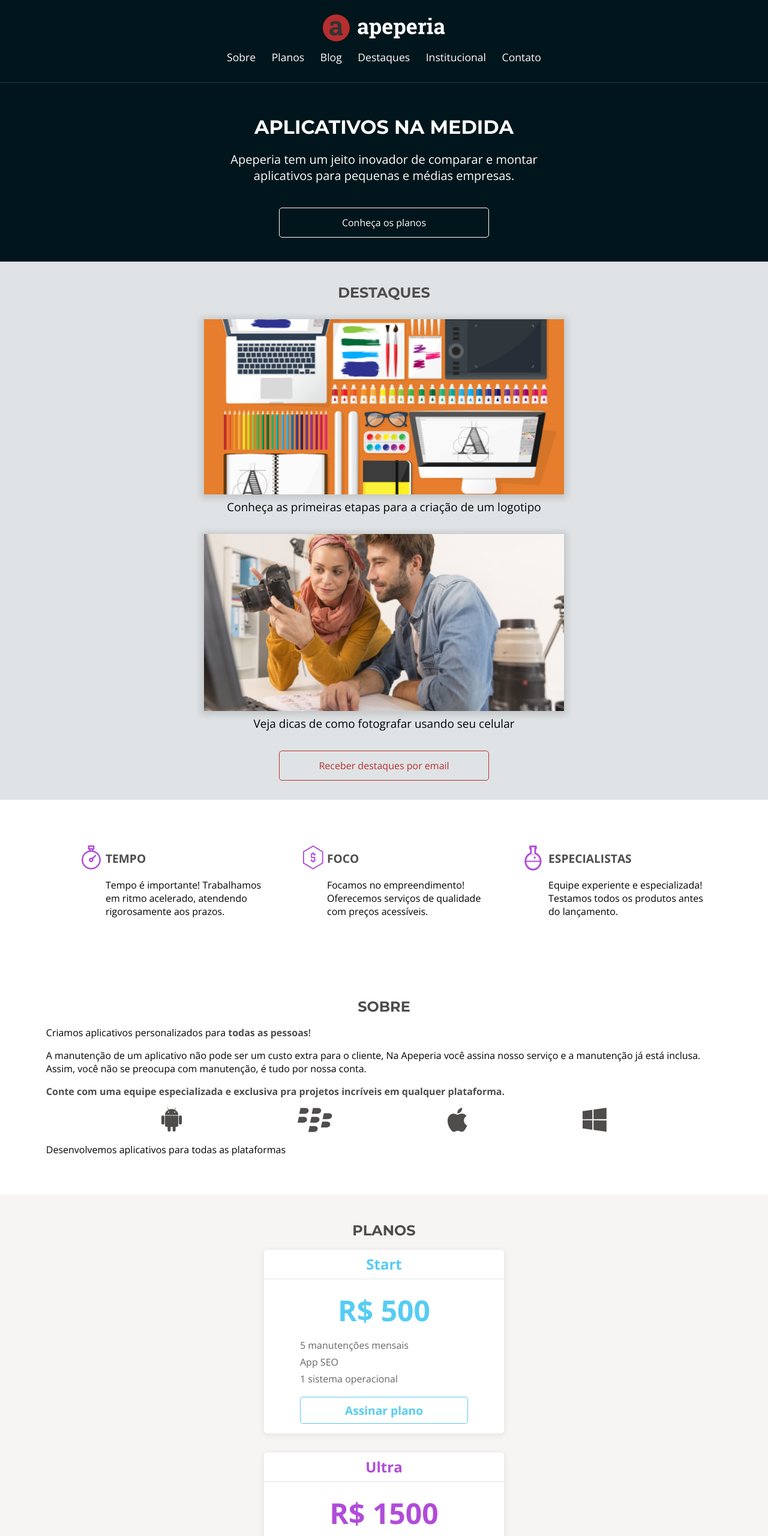
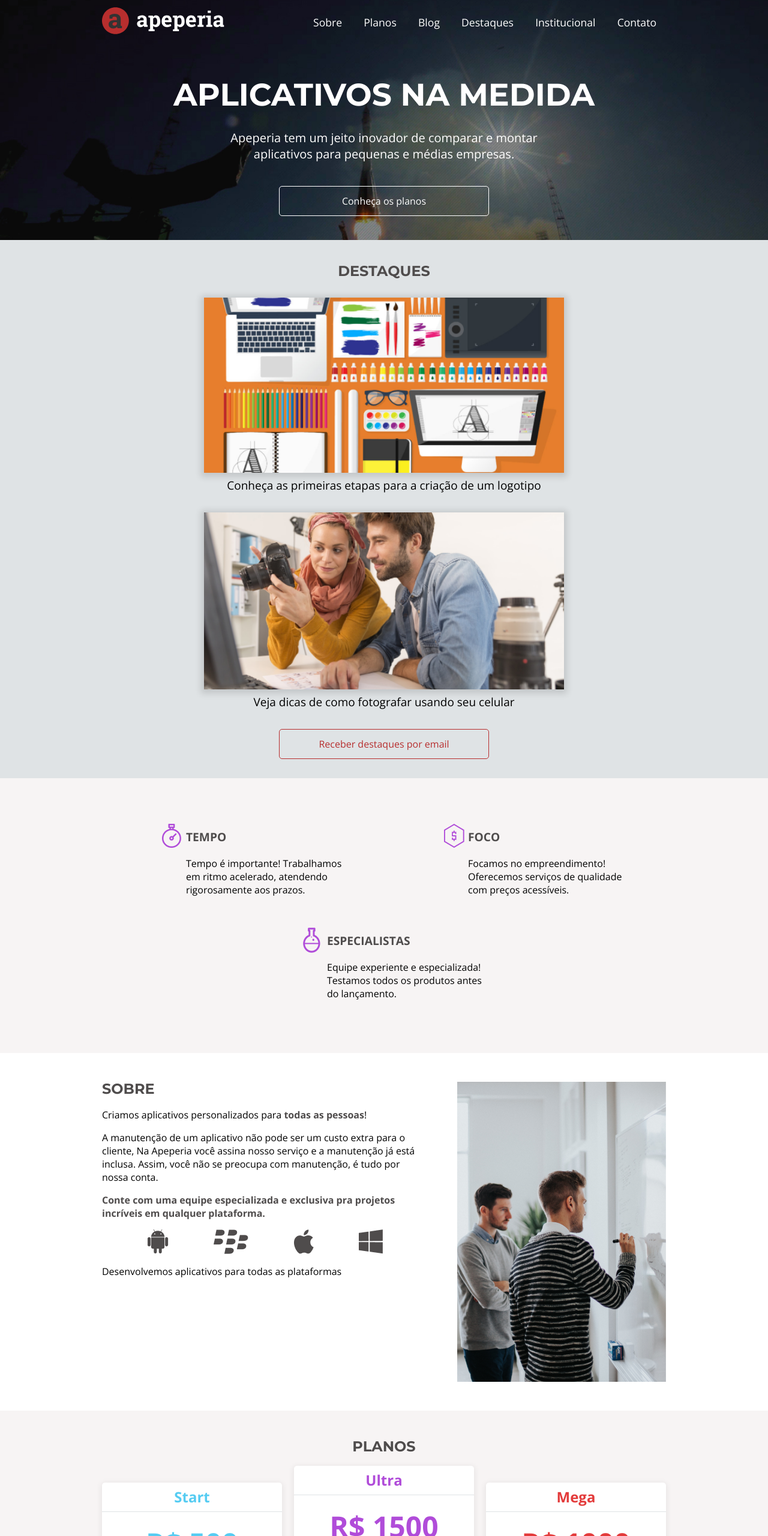
Before and after one commit to frankwill/projeto-apeperia, a plain HTML site: page index.html in a window 1280 px wide. Shown: the top 2560 px of the page at 60% size. Drawn offline with nearby package versions, Linux system fonts and the light colour scheme.

Commit message:
projeto finalizado para layouts maiores

```diff
--- a/css/cabecalho.css
+++ b/css/cabecalho.css
@@ -14,7 +14,7 @@
 
     border-bottom: 1px solid var(--borda-cabecalho-mobile);
 
-    position: absolute;
+    position: absolute; /*cabecalho esta acima de todos elementos da página*/
 }
 
 .cabecalho__logo {
@@ -34,3 +34,20 @@
     margin-bottom: 1.25rem;
     margin-left: .7rem;
 }
+
+@media screen and (min-width: 1024px) {
+    .cabecalho {
+        display: flex;
+        justify-content: space-between;
+        flex-direction: initial;
+        align-items: center;
+        padding-top: 0;
+        padding-bottom: 0;
+        border-bottom:none
+    }
+
+    .cabecalho__link {
+        padding: 1rem;
+        margin: 0;
+    }
+}
--- a/css/chamada.css
+++ b/css/chamada.css
@@ -38,3 +38,17 @@
         max-width: 600px;
     }
 }
+
+@media screen and (min-width: 1024px) {
+    .chamada {
+        background-image: url(../img/bg-intro.jpg);
+        background-size: cover;
+        background-position: center;
+        padding-top: 8.25rem;
+    }
+
+    .chamada__titulo {
+        font-size: 3.25rem;
+        margin-bottom: 2rem;
+    }
+}
--- a/css/diferenciais.css
+++ b/css/diferenciais.css
@@ -42,3 +42,13 @@
 .item__texto {
     line-height: normal;
 }
+
+@media screen and (min-width: 1024px) {
+    .diferenciais {
+        background: var(--cinza-claro);
+    }
+
+    .diferenciais__lista {
+        justify-content: space-around;
+    }
+}
--- a/css/institucional.css
+++ b/css/institucional.css
@@ -66,3 +66,24 @@
         width: 100%;
     }
 }
+
+@media screen and (min-width: 1024px) {
+    .institucional__conteudo {
+        width: 100%;
+
+        display: flex;
+        justify-content: space-between;
+
+        text-align: left;
+    }
+
+    .institucional__video {
+        text-align: center;
+
+        width: 375px;
+    }
+
+    .institucional__contato-email {
+        display: inline-block;
+    }
+}
--- a/css/planos.css
+++ b/css/planos.css
@@ -110,3 +110,15 @@
     max-width: 400px;
   }
 }
+
+@media screen and (min-width: 1024px) {
+    .planos__cartoes {
+        flex-direction: row;
+        justify-content: space-between;
+        align-items: flex-end;
+    }
+
+    .cartao {
+        max-width: 300px;
+    }
+}
--- a/css/rodape.css
+++ b/css/rodape.css
@@ -34,3 +34,17 @@
 
     margin: 0 .5rem .7rem;
 }
+
+@media screen and (min-width: 1024px) {
+    .rodape {
+        flex-direction: row;
+        flex-wrap: wrap;
+        justify-content: space-between;
+    }
+
+    .rodape__navegacao {
+        text-align: left;
+
+        min-width: 600px;
+    }
+}
--- a/css/sobre.css
+++ b/css/sobre.css
@@ -32,3 +32,24 @@
 
     margin-bottom: 1rem;
 }
+
+.sobre__imagem {
+    display: none;
+}
+
+@media screen and (min-width: 1024px) {
+    .sobre {
+        display: flex;
+    }
+
+    .sobre__conteudo {
+        margin-right: 3rem;
+    }
+    .sobre__imagem {
+        display: block;
+    }
+
+    .sobre__titulo {
+        text-align: left;
+    }
+}
--- a/index.html
+++ b/index.html
@@ -86,6 +86,7 @@
                 </ul>
                 <p class="sobre__texto">Desenvolvemos aplicativos para todas as plataformas</p>
             </div>
+            <img src="img/sobre-apeperia.png" alt="Sobre a apeperia" class="sobre__imagem">
         </section>
 
         <section class="planos container">
@@ -133,8 +134,9 @@
 
         <section class="instituicional container">
             <h2 class="institucional__titulo">Institucional</h2>
+            <div class="institucional__conteudo">
+                <address class="institucional__endereco">
                     <p class="institucional__descricao">Um pouco mais sobre a Apeperia</p>
-            <address class="institucional__endereco">
                     Rua Vergueiro, 3185 </br>
                     Vila Mariana, São Paulo
                     <article class="institucional__contato">
@@ -145,6 +147,7 @@
                     </article>
                 </address>
                 <video src="img/formacao-java.mp4" class="institucional__video" controls></video>
+            </div>
         </section>
 
         <footer class="rodape container">
--- a/style.css
+++ b/style.css
@@ -33,6 +33,6 @@ body {
 }
 
 .container {
-    padding-right: 6%;
-    padding-left: 6%;
+    padding-left: calc((100% - 940px)/2);
+    padding-right: calc((100% - 940px)/2);
 }
```
Also changed, not shown: 1 other file. Lines whose indentation alone changed are shown as unchanged.
